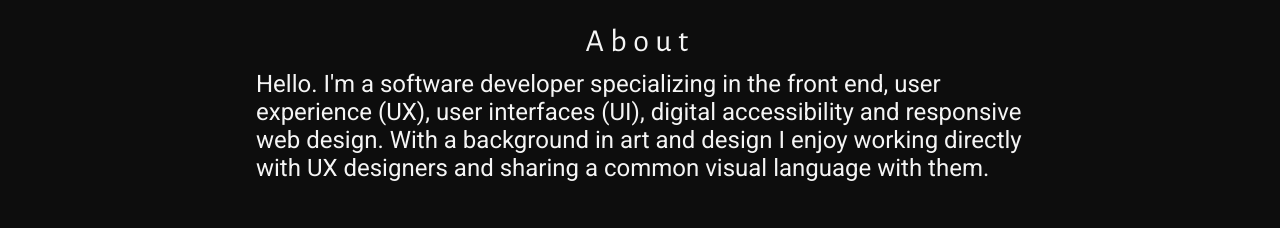
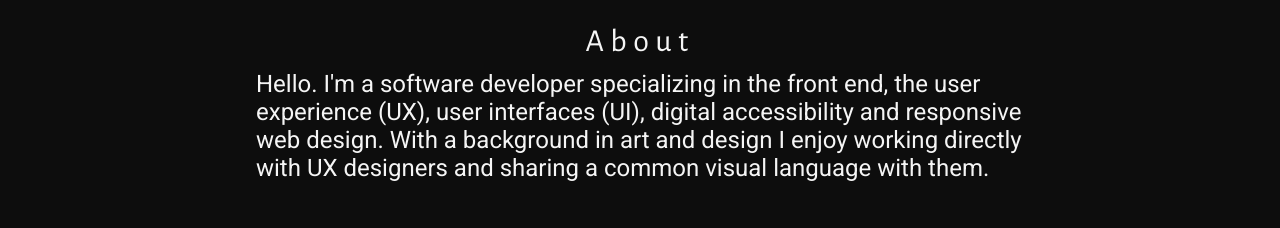
Before and after one commit to alecthibodeau/alecthibodeau.github.io, a React (Create React App) app: page / in a window 1280 px wide. Shown: the part 344-572 px from the top of the page. Built offline with nearby package versions, Linux system fonts and the light colour scheme.

Commit message:
Edit text in About section

```diff
--- a/src/components/Main.tsx
+++ b/src/components/Main.tsx
@@ -56,7 +56,7 @@ function Main(props: { isBreakpointXs: boolean, viewportWidth: number }): JSX.El
         <Headshot />
         <div className="section-title">{formatTitleCase(sections.about)}</div>
         <p>
-          Hello. I'm a software developer specializing in the front end, user experience (UX),
+          Hello. I'm a software developer specializing in the front end, the user experience (UX),
           user interfaces (UI), digital accessibility and responsive web design.
           With a background in art and design I enjoy working directly
           with UX designers and sharing a common visual language with them.
```
